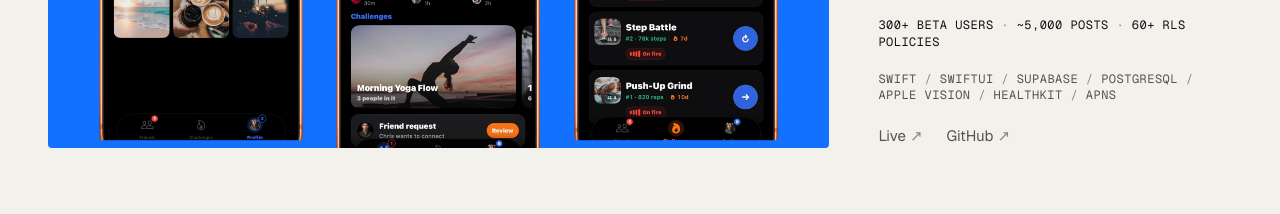
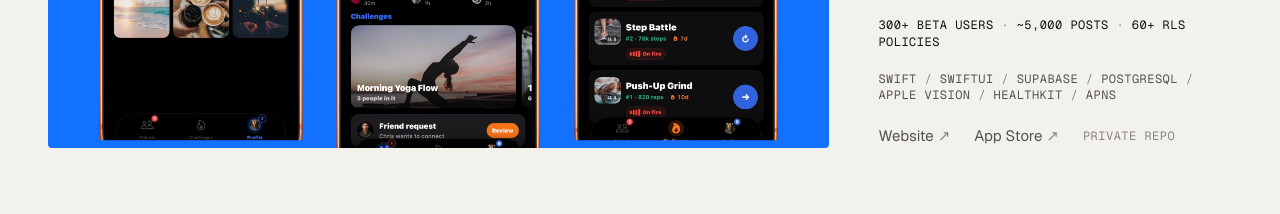
Before and after one commit to SrijanChallapalli/srijanchallapalli.github.io, a Next.js app: page / in a window 1280 px wide. Shown: the part 1480-1694 px from the top of the page. Built offline with nearby package versions, Linux system fonts and the light colour scheme; no server answers.

Commit message:
ChitYap: link website and App Store instead of private repo

```diff
--- a/components/ProjectShowcase.tsx
+++ b/components/ProjectShowcase.tsx
@@ -74,7 +74,8 @@ export function ProjectFeature({ project, index }: { project: Project; index: nu
         </p>
         <StackLine items={project.stack} />
         <div className="flex flex-wrap items-center gap-x-6 gap-y-2 text-ink-2">
-          {project.live && <ArrowLink href={project.live}>Live</ArrowLink>}
+          {project.live && <ArrowLink href={project.live}>Website</ArrowLink>}
+          {project.appStore && <ArrowLink href={project.appStore}>App Store</ArrowLink>}
           {project.github && <ArrowLink href={project.github}>GitHub</ArrowLink>}
           {project.privateNote && <span className="t-meta text-ink-3">{project.privateNote}</span>}
         </div>
--- a/data/projects.ts
+++ b/data/projects.ts
@@ -13,6 +13,7 @@ export type Project = {
   stack: string[];
   github?: string;
   live?: string;
+  appStore?: string;
   /** Shown when there is no public repo. */
   privateNote?: string;
   /** Visual for the project block (real screenshots or a code-drawn diagram). */
@@ -30,8 +31,9 @@ export const projects: Project[] = [
       "Co-founded and shipped to 300+ beta users. Real-time feeds, offline retry, push, and an on-device Apple Vision rep counter — on a Supabase/Postgres backend locked down by 60+ row-level security policies.",
     facts: ["300+ beta users", "~5,000 posts", "60+ RLS policies"],
     stack: ["Swift", "SwiftUI", "Supabase", "PostgreSQL", "Apple Vision", "HealthKit", "APNs"],
-    github: "https://github.com/SrijanChallapalli/ChitYap",
     live: "https://chityap.com/",
+    appStore: "https://apps.apple.com/us/app/chityap-challenges/id6757008313",
+    privateNote: "Private repo",
     visual: "chityap",
   },
   {
@@ -208,4 +210,4 @@ export const archive: { group: string; items: ArchiveProject[] }[] = [
 ];
 
 /** Where a project's title should take you: the live product, else the repo. */
-export const primaryLink = (p: Project) => p.live ?? p.github;
+export const primaryLink = (p: Project) => p.live ?? p.appStore ?? p.github;
```
